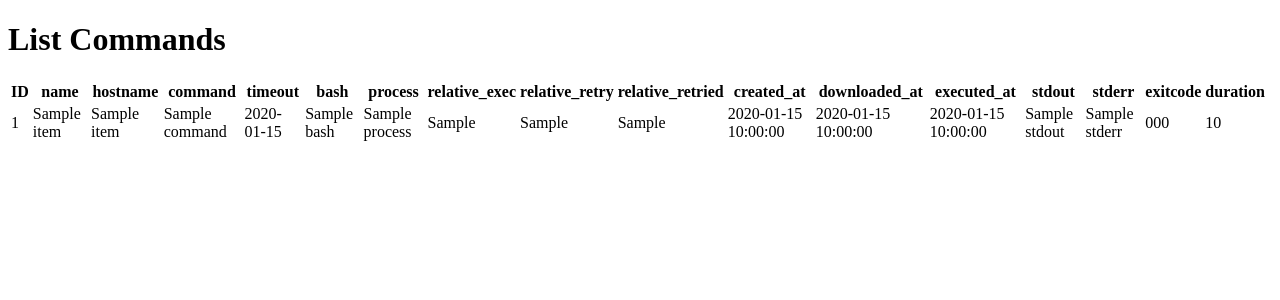
After one commit to JLENF/go-exec, a Flask app: template server/templates/command_list.html in a window 1280 px wide. The commit adds this page. Shown: the top 300 px of the page. Run offline with Flask 2, Linux system fonts and the light colour scheme; the template is opened without the code that fills it: most values are stand-ins (such as "Sample title", 1, 10 or a date in 2020).

Commit message:
add new routes and templates

```diff
--- a/server/server.py
+++ b/server/server.py
@@ -1,4 +1,4 @@
-from flask import Flask, jsonify, request, abort, render_template
+from flask import Flask, jsonify, request, abort, render_template, redirect
 import hashlib
 import pymysql
 from datetime import datetime
@@ -204,75 +204,228 @@ def result():
     })
     return jsonify(response_items)
 
-@app.route('/add_server', methods=['GET', 'POST'])
-def cadastrar_servidor():
-    if request.method == 'POST':
-        # receive data from form
-        hostname = request.form['hostname']
-        # if auth_key is empty, generate a random string
-        if request.form['auth_key'] == '':
-            auth_key = ''.join(random.choices(string.ascii_letters + string.digits, k=50))
-        else:
-            auth_key = request.form['auth_key']
-        created_at = datetime.now()
-        group = None if request.form['group'] == '' else request.form['group']
-        subgroup = None if request.form['subgroup'] == '' else request.form['subgroup']
+@app.route('/server/<string:action>', methods=['GET', 'POST'])
+@app.route('/server/<string:action>/<int:id>', methods=['GET','POST'])
+def server(action, id = None):
 
-        # save to database
-        conexao = connect_db()
-        cursor = conexao.cursor()
-        # check if hostname already exists
-        cursor.execute('SELECT id FROM servers WHERE hostname = %s LIMIT 1', hostname,)
-        query = cursor.fetchone()
-        if query is not None:
-            close_db(cursor,conexao)
-            # return a message of error
-            mensagem = 'Hostname já cadastrado!'
-            return render_template('message.html', mensagem=mensagem)
-        else:
+    if action == 'add':
+        if request.method == 'POST':
+            # receive data from form
+            hostname = request.form['hostname']
+            # if auth_key is empty, generate a random string
+            if request.form['auth_key'] == '':
+                auth_key = ''.join(random.choices(string.ascii_letters + string.digits, k=50))
+            else:
+                auth_key = request.form['auth_key']
+            created_at = datetime.now()
+            group = None if request.form['group'] == '' else request.form['group']
+            subgroup = None if request.form['subgroup'] == '' else request.form['subgroup']
+
+            # save to database
+            conexao = connect_db()
+            cursor = conexao.cursor()
+            # check if hostname already exists
+            #cursor.execute('SELECT id FROM servers WHERE hostname = %s AND deleted_at IS NULL', (hostname,))
+            #query = cursor.fetchone()
+            #if query is not None:
+            #    close_db(cursor,conexao)
+            #    # return a message of error
+            #    mensagem = 'Hostname já cadastrado!'
+            #    return render_template('message.html', mensagem=mensagem)
+            #else:
             cursor.execute('INSERT INTO servers (hostname, auth_key, created_at, id_group, id_subgroup,registered_by) VALUES (%s, %s, %s, %s, %s,%s)', (hostname, auth_key, created_at, group, subgroup,'form_add_server'))
             id_server = cursor.lastrowid
             cursor.execute('INSERT INTO monitor (id_server,api_version) VALUES (%s,%s)', (id_server,'v1.0'))
             close_db(cursor,conexao)
 
-        # return a message of success
-        mensagem = 'Server registered successfully!'
-        return render_template('message.html', mensagem=mensagem)
-    else:
-        # render form
-        return render_template('add_server.html')
+            # return a message of success
+            mensagem = 'Server registered successfully!'
+            return render_template('message.html', mensagem=mensagem)
+        else:
+            # render form
+            return render_template('server_add.html')
 
-@app.route('/add_command', methods=['GET', 'POST'])
-def cadastrar_comando():
-    if request.method == 'POST':
-        # receive data from form
-        id_server = request.form['id_server']
-        command = request.form['command']
-        md5 = get_hash(command)
-        timeout = request.form.get('timeout', 30)
-        bash = 1 if request.form.get('bash', False) else 0
-        process = 1 if request.form.get('process', False) else 0
-        relative_exec = None if request.form['relative_exec'] == '' else request.form['relative_exec']
-
+    # if action is list, render template
+    elif action == 'list':
+        # query all servers
         conexao = connect_db()
         cursor = conexao.cursor()
-        # insert command to database
-        cursor = conexao.cursor()
-        cursor.execute('INSERT INTO commands (id_server, command, md5, timeout, bash, process, relative_exec, created_at) VALUES (%s, %s, %s, %s, %s, %s, %s, %s)', (id_server, command, md5, timeout, bash, process, relative_exec, datetime.now(),))
+        cursor.execute('SELECT id, hostname, auth_key, name, created_at, updated_at, id_group, id_subgroup, registered_by, active FROM servers WHERE deleted_at IS NULL ORDER BY hostname ASC')
+        query_servers = cursor.fetchall()
+
+        # if query is empty, redirect to home
+        if not query_servers:
+                mensagem = 'Servers not found! Please register a server first.'
+                return render_template('message.html', mensagem=mensagem)
+
+        result = []
+        for row in query_servers:
+            # create json with id_commands
+            result.append({
+                'id': row[0],
+                'hostname': row[1],
+                'auth_key': row[2],
+                'name': row[3],
+                'created_at': row[4],
+                'updated_at': row[5],
+                'group': row[6],
+                'subgroup': row[7],
+                'registered_by': row[8],
+                'active': row[9]
+            })
+        # for debug
+        print(result)
         close_db(cursor,conexao)
+        return render_template('server_list.html', result=result)
 
-        # return a message of success
-        mensagem = 'Command registered successfully!'
-        return render_template('message.html', mensagem=mensagem)
-    else:
+    elif action == 'disable':
+        if id is not None:
+            conexao = connect_db()
+            cursor = conexao.cursor()
+            cursor.execute("UPDATE servers SET active = 0 WHERE id = %s", (id))
+            close_db(cursor,conexao)
+            return redirect('/server/list')
+
+    elif action == 'enable':
+        if id is not None:
+            conexao = connect_db()
+            cursor = conexao.cursor()
+            cursor.execute("UPDATE servers SET active = 1 WHERE id = %s", (id))
+            close_db(cursor,conexao)
+            return redirect('/server/list')
+
+    elif action == 'edit':
+        # if form is submitted, update database
+        if request.method == 'POST':
+            id = request.form['id']
+            hostname = request.form['hostname']
+            auth_key = request.form['auth_key']
+            name = request.form['name']
+            group = request.form['group']
+            subgroup = request.form['subgroup']
+            active = request.form['active']
+
+            conexao = connect_db()
+            cursor = conexao.cursor()
+            # check if hostname and auth_key already exists
+            cursor.execute('SELECT id FROM servers WHERE hostname = %s AND auth_key = %s AND deleted_at IS NULL', (hostname, auth_key))
+            query = cursor.fetchall()
+            # if query is upper than 1, return a message of error
+            if len(query) > 1:
+                close_db(cursor,conexao)
+                # return a message of error
+                mensagem = 'Hostname and auth_key already exists!'
+                return render_template('message.html', mensagem=mensagem)
+            else:
+                cursor.execute("UPDATE servers SET hostname = %s, auth_key = %s, name = %s, updated_at = NOW(), active = %s, id_group = %s, id_subgroup = %s WHERE id = %s", (hostname, auth_key, name, active, group, subgroup, id))
+                close_db(cursor,conexao)
+                return redirect('/server/list')
+        # if form is not submitted, render template
         conexao = connect_db()
         cursor = conexao.cursor()
-        cursor.execute('SELECT id, hostname FROM servers WHERE active = 1 ORDER BY hostname ASC')
-        servidores = cursor.fetchall()
+        cursor.execute('SELECT id, hostname, auth_key, name, id_group, id_subgroup, active FROM servers WHERE id = %s LIMIT 1', (int(id)))
+        query_servers = cursor.fetchone()
         close_db(cursor,conexao)
+        if not query_servers:
+            return redirect('/server/list')
+        result = {
+            'id': query_servers[0],
+            'hostname': query_servers[1],
+            'auth_key': query_servers[2],
+            'name': query_servers[3],
+            'group': query_servers[4],
+            'subgroup': query_servers[5],
+            'active': query_servers[6]
+        }
+        return render_template('server_edit.html', result=result)
 
-        # render form
-        return render_template('add_command.html', servidores=servidores)
+    elif action == 'delete':
+        if id is not None:
+            conexao = connect_db()
+            cursor = conexao.cursor()
+            cursor.execute("UPDATE servers SET deleted_at = NOW() WHERE id = %s", (id))
+            close_db(cursor,conexao)
+            return redirect('/server/list')
+    else:
+        redirect('/server/list')
+
+@app.route('/command/<string:action>', methods=['GET', 'POST'])
+@app.route('/command/<string:action>/<int:id>', methods=['GET','POST'])
+def command(action, id = None):
+
+    # if action is add, render template
+    if action == 'add':
+        # if form is submitted, insert data to database
+        if request.method == 'POST':
+            # receive data from form
+            id_server = request.form['id_server']
+            command = request.form['command']
+            md5 = get_hash(command)
+            timeout = request.form.get('timeout', 30)
+            bash = 1 if request.form.get('bash', False) else 0
+            process = 1 if request.form.get('process', False) else 0
+            relative_exec = None if request.form['relative_exec'] == '' else request.form['relative_exec']
+
+            conexao = connect_db()
+            cursor = conexao.cursor()
+            # insert command to database
+            cursor = conexao.cursor()
+            cursor.execute('INSERT INTO commands (id_server, command, md5, timeout, bash, process, relative_exec, created_at) VALUES (%s, %s, %s, %s, %s, %s, %s, %s)', (id_server, command, md5, timeout, bash, process, relative_exec, datetime.now(),))
+            close_db(cursor,conexao)
+
+            # return a message of success
+            #mensagem = 'Command registered successfully!'
+            #return render_template('message.html', mensagem=mensagem)
+            return redirect('/command/list')
+        else:
+            conexao = connect_db()
+            cursor = conexao.cursor()
+            cursor.execute('SELECT id, hostname FROM servers WHERE active = 1 AND deleted_at IS NULL ORDER BY hostname ASC')
+            servidores = cursor.fetchall()
+            close_db(cursor,conexao)
+
+            # render form
+            return render_template('command_add.html', servidores=servidores)
+    elif action == 'list':
+        conexao = connect_db()
+        cursor = conexao.cursor()
+        # select last 5 commands
+        cursor.execute('SELECT c.id, s.name, s.hostname, c.command, c.timeout, c.bash, c.process, c.relative_exec, c.relative_retry, c.relative_retried, c.created_at, c.downloaded_at, c.executed_at, c.stdout, c.stderr, c.exitcode, c.duration FROM commands c JOIN servers s ON c.id_server = s.id ORDER BY c.id DESC LIMIT 5')
+        #cursor.execute('SELECT c.id, c.id_server, c.command, c.md5, c.timeout, c.bash, c.process, c.relative_exec, c.created_at, c.updated_at, s.hostname FROM commands c INNER JOIN servers s ON c.id_server = s.id WHERE c.deleted_at IS NULL ORDER BY c.created_at DESC')
+        query_commands = cursor.fetchall()
+
+        # if query is empty, redirect to home
+        if not query_commands:
+                mensagem = 'Commands not found! Please register a command first.'
+                return render_template('message.html', mensagem=mensagem)
+
+        # create a list of commands to render
+        result = []
+        for row in query_commands:
+            # create json with id_commands
+            result.append({
+                'id': row[0],
+                'name': row[1],
+                'hostname': row[2],
+                'command': row[3],
+                'timeout': row[4],
+                'bash': row[5],
+                'process': row[6],
+                'relative_exec': row[7],
+                'relative_retry': row[8],
+                'relative_retried': row[9],
+                'created_at': row[10],
+                'downloaded_at': row[11],
+                'executed_at': row[12],
+                'stdout': row[13],
+                'stderr': row[14],
+                'exitcode': row[15],
+                'duration': row[16]
+            })
+        # for debug
+        print(result)
+        close_db(cursor,conexao)
+        return render_template('command_list.html', result=result)
 
 if __name__ == '__main__':
     # listen on all IPs
--- /dev/null
+++ b/server/templates/command_list.html
@@ -0,0 +1,57 @@
+<!DOCTYPE html>
+<html>
+  <head>
+    <meta charset="utf-8">
+    <title>List Commands</title>
+  </head>
+  <body>
+    <h1>List Commands</h1>
+    <table>
+      <thead>
+        <tr>
+          <th>ID</th>
+          <th>name</th>
+          <th>hostname</th>
+          <th>command</th>
+          <th>timeout</th>
+          <th>bash</th>
+          <th>process</th>
+          <th>relative_exec</th>
+          <th>relative_retry</th>
+          <th>relative_retried</th>
+          <th>created_at</th>
+          <th>downloaded_at</th>
+          <th>executed_at</th>
+          <th>stdout</th>
+          <th>stderr</th>
+          <th>exitcode</th>
+          <th>duration</th>
+          <th></th>
+        </tr>
+      </thead>
+      <tbody>
+        {% for item in result %}
+        <tr>
+          <td>{{ item['id'] }}</td>
+          <td>{{ item['name'] }}</td>
+          <td>{{ item['hostname'] }}</td>
+          <td>{{ item['command'] }}</td>
+          <td>{{ item['timeout'] }}</td>
+          <td>{{ item['bash'] }}</td>
+          <td>{{ item['process'] }}</td>
+          <td>{{ item['relative_exec'] }}</td>
+          <td>{{ item['relative_retry'] }}</td>
+          <td>{{ item['relative_retried'] }}</td>
+          <td>{{ item['created_at'] }}</td>
+          <td>{{ item['downloaded_at'] }}</td>
+          <td>{{ item['executed_at'] }}</td>
+          <td>{{ item['stdout'] }}</td>
+          <td>{{ item['stderr'] }}</td>
+          <td>{{ item['exitcode'] }}</td>
+          <td>{{ item['duration'] }}</td>
+        </tr>
+        {% endfor %}
+      </tbody>
+    </table>
+  </body>
+</html>
--- a/server/templates/message.html
+++ b/server/templates/message.html
@@ -4,6 +4,6 @@
     <title>Message</title>
 </head>
 <body>
-    <h1>{{ mensagem }}</h1>
+    <h3>{{ mensagem }}</h3>
 </body>
 </html>
```
Also changed, not shown: server/templates/server_edit.html (added, +32 -0 lines), server/templates/server_list.html (added, +53 -0 lines), server/templates/command_add.html (renamed from server/templates/add_command.html), server/templates/server_add.html (renamed from server/templates/add_server.html).
